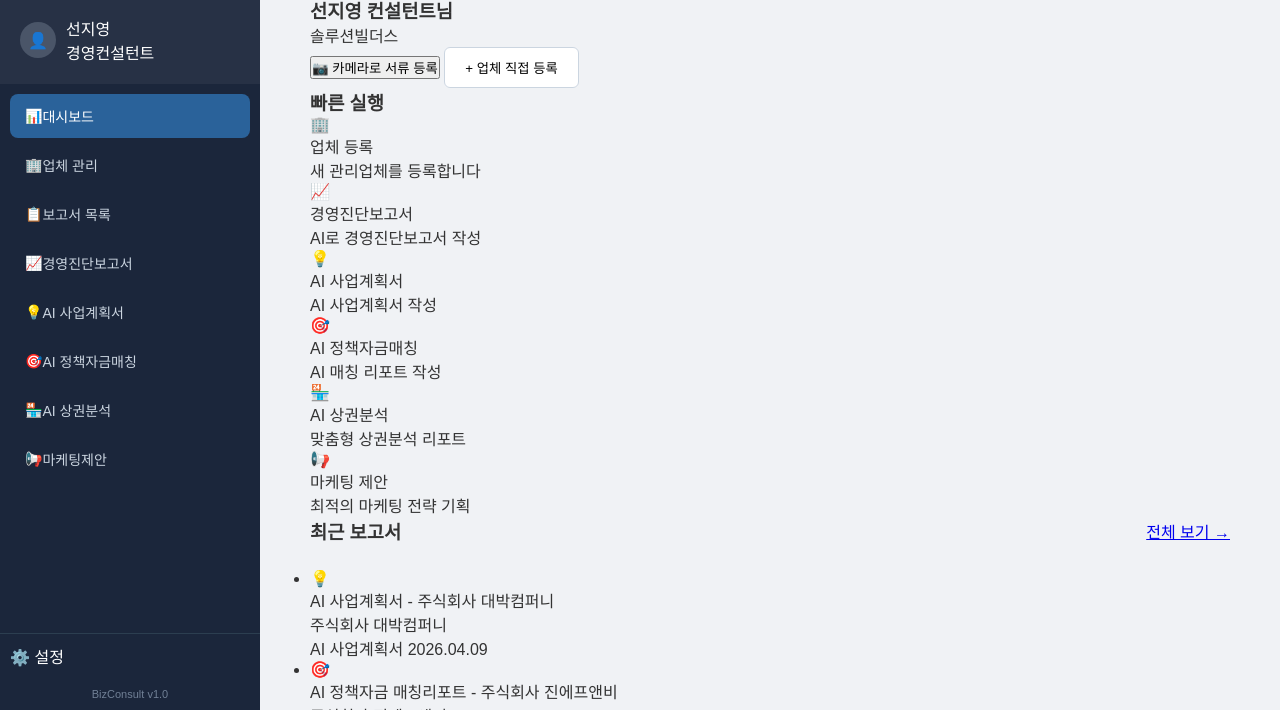
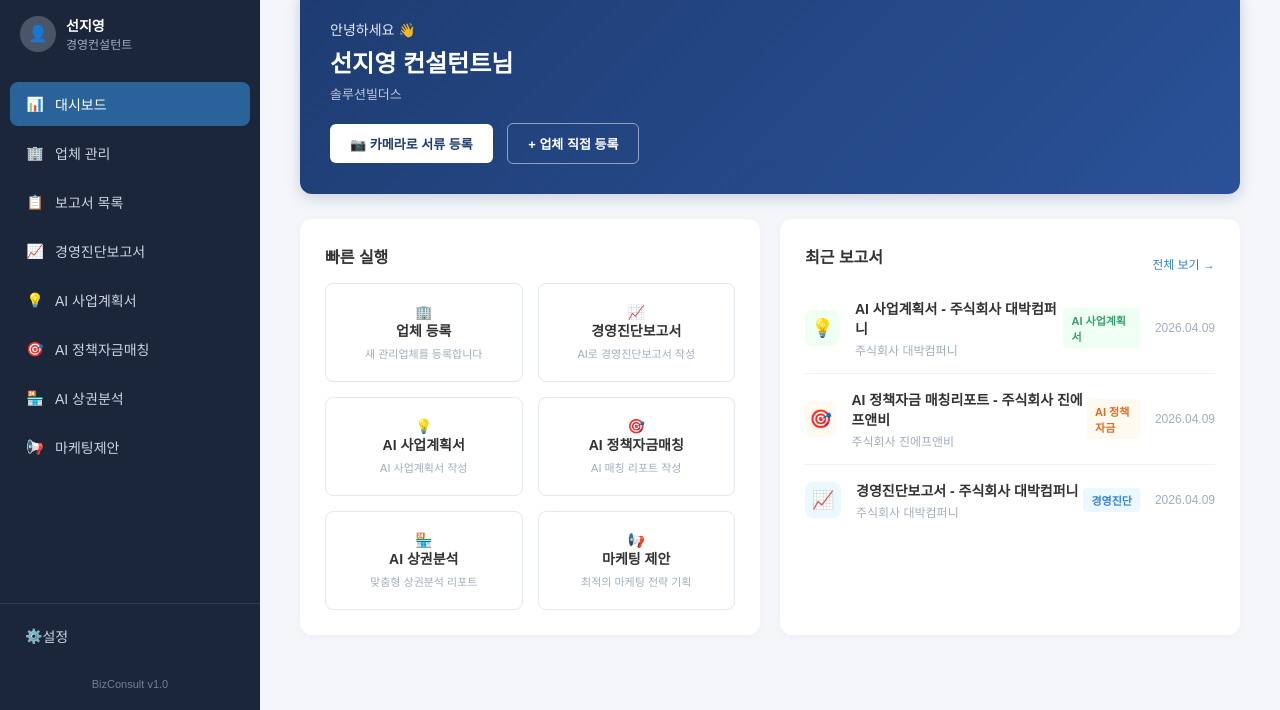
Before and after one commit to jiaesun0803-spec/biz-ai-solution, a plain HTML site: page index.html in a window 1280 px wide. Shown: the part 90-800 px from the top of the page. Drawn offline with Linux system fonts and the light colour scheme.

Commit message:
style.css

```diff
--- a/style.css
+++ b/style.css
@@ -1,29 +1,75 @@
-/* --- 기존 스타일 유지 및 보강 --- */
-* { box-sizing: border-box; margin: 0; padding: 0; font-family: 'Pretendard', sans-serif; }
-body { background-color: #f0f2f5; color: #333; }
+/* 기본 초기화 */
+* { box-sizing: border-box; margin: 0; padding: 0; font-family: 'Pretendard', 'Malgun Gothic', sans-serif; }
+body { background-color: #f4f6f9; color: #333; }
 .container { display: flex; height: 100vh; overflow: hidden; }
 
-/* 사이드바 */
+/* 좌측 사이드바 */
 .sidebar { width: 260px; background-color: #1b263b; color: white; display: flex; flex-direction: column; flex-shrink: 0; }
 .logo { display: flex; align-items: center; padding: 20px; border-bottom: 1px solid #2c3e50; }
-.logo-icon { background: #2a629a; padding: 10px; border-radius: 8px; margin-right: 10px; font-size: 20px; }
-.logo h2 { font-size: 18px; }
-.user-profile { display: flex; align-items: center; padding: 20px; background: rgba(255,255,255,0.05); }
+.logo-icon { background: #2a629a; padding: 10px; border-radius: 8px; margin-right: 10px; font-size: 20px;}
+.logo h2 { font-size: 18px; font-weight: bold; }
+.logo p { font-size: 11px; color: #a0aec0; }
+.user-profile { display: flex; align-items: center; padding: 20px; }
 .profile-icon { background: #4a5568; width: 36px; height: 36px; border-radius: 50%; display: flex; align-items: center; justify-content: center; margin-right: 10px; }
-.menu { flex: 1; padding: 10px; overflow-y: auto; }
-.menu li { padding: 12px 15px; margin-bottom: 5px; cursor: pointer; border-radius: 8px; color: #cbd5e0; display: flex; align-items: center; font-size: 14px; }
+.user-name { font-weight: bold; font-size: 14px; }
+.user-role { font-size: 12px; color: #a0aec0; }
+
+.menu { flex: 1; overflow-y: auto; padding: 10px; }
+.menu ul { list-style: none; }
+.menu li { padding: 12px 15px; margin-bottom: 5px; cursor: pointer; border-radius: 8px; color: #cbd5e0; font-size: 14px; display: flex; align-items: center; transition: all 0.2s;}
+.menu li span { margin-right: 10px; width: 20px; text-align: center; }
+.menu li:hover { background-color: #2c3e50; color: white; }
 .menu li.active { background-color: #2a629a; color: white; }
-.bottom-menu { border-top: 1px solid #2c3e50; padding: 10px; }
-.version-info { padding: 10px; font-size: 11px; color: #718096; text-align: center; }
+.bottom-menu { padding: 10px; border-top: 1px solid #2c3e50; }
+.bottom-menu ul { list-style: none; }
+.bottom-menu li { padding: 12px 15px; cursor: pointer; border-radius: 8px; color: #cbd5e0; font-size: 14px; display: flex; align-items: center; transition: all 0.2s; }
+.bottom-menu li:hover { background-color: #2c3e50; color: white; }
+.version-info { padding: 10px 20px 20px 20px; font-size: 11px; color: #718096; text-align: center; }
 
-/* 콘텐츠 영역 */
-.main-content { flex: 1; padding: 30px 50px; overflow-y: auto; }
+/* 우측 메인 콘텐츠 공통 */
+.main-content { flex: 1; padding: 30px 40px; overflow-y: auto; }
+.page-title { font-size: 20px; font-weight: bold; margin-bottom: 20px; }
 .tab-content { display: none; }
-.tab-content.active { display: block; }
-.section-header { display: flex; justify-content: space-between; align-items: center; margin-bottom: 25px; }
-.page-title { font-size: 22px; font-weight: bold; }
+.tab-content.active { display: block; animation: fadeIn 0.3s; }
+@keyframes fadeIn { from { opacity: 0; } to { opacity: 1; } }
 
-/* --- 업체 관리 상세 폼 스타일 --- */
+/* === 대시보드 전용 스타일 === */
+.welcome-banner { background: linear-gradient(135deg, #1e3c72 0%, #2a5298 100%); color: white; padding: 30px; border-radius: 12px; margin-bottom: 25px; box-shadow: 0 4px 15px rgba(30,60,114,0.2); }
+.welcome-banner p { font-size: 14px; opacity: 0.9; margin-bottom: 5px; }
+.welcome-banner h3 { font-size: 24px; margin-bottom: 5px; }
+.welcome-banner .company-name { font-size: 13px; opacity: 0.7; margin-bottom: 20px; }
+.banner-buttons button { padding: 10px 20px; border-radius: 6px; font-size: 13px; font-weight: bold; cursor: pointer; margin-right: 10px; border: none; }
+.btn-white { background: white; color: #1e3c72; }
+.btn-outline { background: transparent; border: 1px solid rgba(255,255,255,0.5) !important; color: white; }
+
+.middle-section { display: grid; grid-template-columns: 1fr 1fr; gap: 20px; }
+.section-title { font-size: 16px; margin-bottom: 15px; font-weight: bold; }
+.section-header { display: flex; justify-content: space-between; align-items: center; }
+.view-all { font-size: 12px; color: #3182ce; text-decoration: none; }
+.quick-actions-box, .recent-reports-box { background: white; padding: 25px; border-radius: 12px; box-shadow: 0 2px 10px rgba(0,0,0,0.03); }
+
+.quick-grid { display: grid; grid-template-columns: 1fr 1fr; gap: 15px; }
+.quick-item { border: 1px solid #e2e8f0; padding: 20px 10px; border-radius: 8px; text-align: center; font-size: 14px; font-weight: bold; cursor: pointer; transition: 0.2s; }
+.quick-item:hover { border-color: #3182ce; background: #fafbfc; box-shadow: 0 2px 5px rgba(0,0,0,0.05); }
+.quick-item span { display: block; font-size: 11px; color: #a0aec0; margin-top: 5px; font-weight: normal; }
+
+.report-list { list-style: none; }
+.report-list li { display: flex; justify-content: space-between; align-items: center; padding: 15px 0; border-bottom: 1px solid #edf2f7; }
+.report-list li:last-child { border-bottom: none; }
+.report-info { display: flex; align-items: center; }
+.report-info .icon { width: 36px; height: 36px; border-radius: 8px; display: flex; align-items: center; justify-content: center; margin-right: 15px; font-size: 18px; }
+.report-info .icon.green { background: #f0fff4; }
+.report-info .icon.orange { background: #fffaf0; }
+.report-info .icon.blue { background: #ebf8ff; }
+.report-info .title { font-size: 14px; font-weight: bold; margin-bottom: 3px; }
+.report-info .sub { font-size: 12px; color: #a0aec0; }
+.report-meta { display: flex; align-items: center; gap: 15px; font-size: 12px; color: #a0aec0; }
+.tag { padding: 4px 8px; border-radius: 4px; font-weight: bold; font-size: 11px; }
+.green-tag { background: #f0fff4; color: #38a169; }
+.orange-tag { background: #fffaf0; color: #dd6b20; }
+.blue-tag { background: #ebf8ff; color: #3182ce; }
+
+/* === 업체 관리 폼 전용 스타일 === */
 .form-card { background: white; padding: 30px; border-radius: 12px; box-shadow: 0 2px 12px rgba(0,0,0,0.06); margin-bottom: 25px; border: 1px solid #e1e4e8; }
 .card-title { font-size: 17px; font-weight: bold; margin-bottom: 20px; color: #1e3c72; border-left: 5px solid #1e3c72; padding-left: 12px; display: flex; align-items: center; justify-content: space-between; }
 .card-title span { font-size: 12px; color: #718096; font-weight: normal; }
@@ -35,13 +81,13 @@ body { background-color: #f0f2f5; color: #333; }
 .form-group label { font-size: 13px; font-weight: bold; color: #4a5568; }
 
 input[type="text"], input[type="number"], input[type="date"], select, textarea {
-    padding: 12px; border: 1px solid #d1d5db; border-radius: 6px; font-size: 14px; background: #fafafa; transition: border 0.2s;
+    padding: 12px; border: 1px solid #d1d5db; border-radius: 6px; font-size: 14px; background: #fafafa; transition: border 0.2s; width: 100%;
 }
 input:focus, textarea:focus { outline: none; border-color: #2a629a; background: white; }
 textarea { resize: vertical; }
 
 .radio-group { display: flex; gap: 20px; align-items: center; height: 100%; }
-.radio-group label { font-weight: normal; cursor: pointer; display: flex; align-items: center; gap: 5px; }
+.radio-group label { font-weight: normal; cursor: pointer; display: flex; align-items: center; gap: 5px; font-size: 14px;}
 
 .checkbox-grid { display: grid; grid-template-columns: repeat(4, 1fr); gap: 12px; background: #f8f9fa; padding: 15px; border-radius: 8px; }
 .checkbox-grid label { font-size: 13px; cursor: pointer; display: flex; align-items: center; gap: 6px; }
@@ -60,5 +106,5 @@ textarea { resize: vertical; }
 .sig-pad { text-align: center; color: #cbd5e0; font-size: 20px; font-weight: bold; width: 80px; }
 
 .btn-primary { background: #2a629a; color: white; padding: 10px 20px; border: none; border-radius: 6px; cursor: pointer; font-weight: bold; }
-.btn-primary-large { width: 100%; padding: 20px; background: #1b263b; color: white; border: none; border-radius: 10px; font-size: 16px; font-weight: bold; cursor: pointer; margin-top: 20px; }
-.btn-outline { background: white; border: 1px solid #cbd5e0; padding: 10px 20px; border-radius: 6px; cursor: pointer; }
+.btn-primary-large { width: 100%; padding: 20px; background: #1b263b; color: white; border: none; border-radius: 10px; font-size: 16px; font-weight: bold; cursor: pointer; margin-top: 20px; transition: 0.2s;}
+.btn-primary-large:hover { background: #2a629a; }
```
